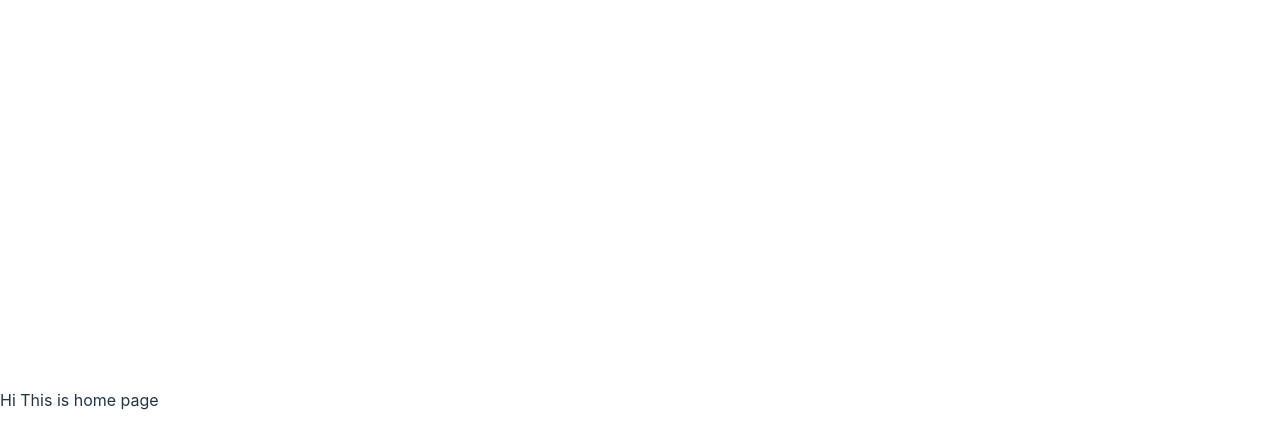
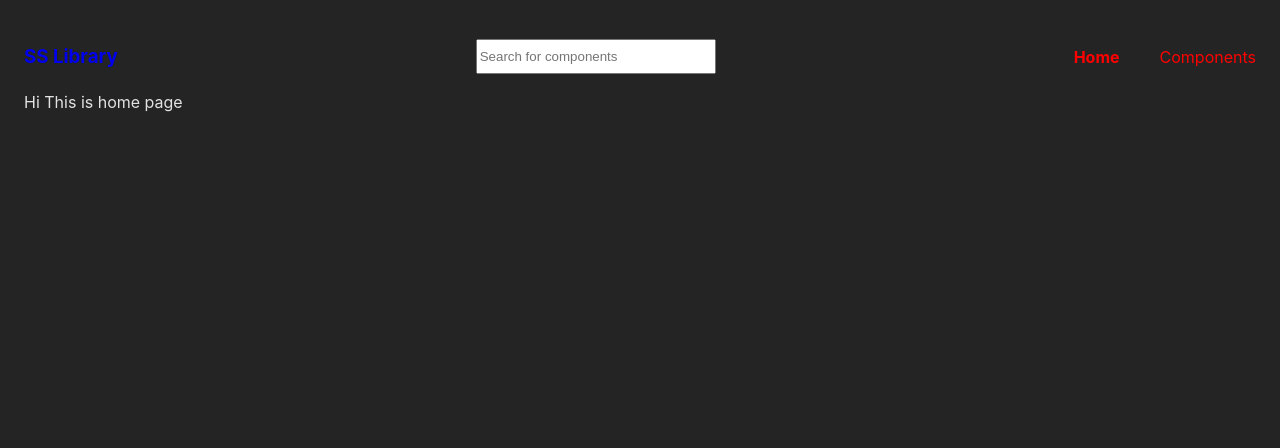
Before and after one commit to Kesharvani/component-library, a React (Vite) app: page / in a window 1280 px wide. Shown: the top 448 px of the page. Built offline with nearby package versions, Linux system fonts and the light colour scheme.

Commit message:
feat:added header in home page

```diff
--- a/src/App.jsx
+++ b/src/App.jsx
@@ -1,11 +1,17 @@
 import { Route, Routes } from "react-router-dom";
 import Home from "./pages/home/Home";
+import Header from "./common/header/Header";
 function App() {
   return (
     <>
-      <Routes>
-        <Route path="/" element={<Home />} />
-      </Routes>
+      <div>
+        <Header />
+      </div>
+      <div>
+        <Routes>
+          <Route path="/" element={<Home />} />
+        </Routes>
+      </div>
     </>
   );
 }
--- /dev/null
+++ b/src/common/header/Header.css
@@ -0,0 +1,29 @@
+.header{
+    display: flex;
+    align-items: center;
+    justify-content: space-between;
+}
+.header>input{
+    display:none
+}
+.navigations{
+    display: flex;
+    gap: 0.5rem;
+}
+.navLink{
+    text-decoration: none;
+}
+.logo{
+    text-decoration: none;
+}
+
+@media screen and (min-width: 768px) {
+    .header>input{
+        display: block;
+        width: 15rem;
+        height: 2.2rem;
+    }
+    .navigations{
+        gap: 2.5rem;
+    }
+}
--- /dev/null
+++ b/src/common/header/Header.jsx
@@ -0,0 +1,41 @@
+import React from "react";
+import "./Header.css";
+import { Link, NavLink } from "react-router-dom";
+import { AiOutlineSearch } from "react-icons/ai";
+export default function Header() {
+  return (
+    <header className="header">
+      <Link to="/" className="logo">
+        <h3>SS Library</h3>
+      </Link>
+      <input type="search" placeholder="Search for components" />
+
+      <div className="navigations">
+        <NavLink
+          to="/"
+          style={({ isActive, isPending }) => {
+            return {
+              fontWeight: isActive ? "bold" : "",
+              color: isPending ? "black" : "red",
+            };
+          }}
+          className="navLink"
+        >
+          Home
+        </NavLink>
+        <NavLink
+          to="/components"
+          style={({ isActive, isPending }) => {
+            return {
+              fontWeight: isActive ? "bold" : "",
+              color: isPending ? "black" : "red",
+            };
+          }}
+          className="navLink"
+        >
+          Components
+        </NavLink>
+      </div>
+    </header>
+  );
+}
--- a/src/index.css
+++ b/src/index.css
@@ -12,58 +12,5 @@
   -webkit-font-smoothing: antialiased;
   -moz-osx-font-smoothing: grayscale;
   -webkit-text-size-adjust: 100%;
+  padding: 1rem;
 }
-
-a {
-  font-weight: 500;
-  color: #646cff;
-  text-decoration: inherit;
-}
-a:hover {
-  color: #535bf2;
-}
-
-body {
-  margin: 0;
-  display: flex;
-  place-items: center;
-  min-width: 320px;
-  min-height: 100vh;
-}
-
-h1 {
-  font-size: 3.2em;
-  line-height: 1.1;
-}
-
-button {
-  border-radius: 8px;
-  border: 1px solid transparent;
-  padding: 0.6em 1.2em;
-  font-size: 1em;
-  font-weight: 500;
-  font-family: inherit;
-  background-color: #1a1a1a;
-  cursor: pointer;
-  transition: border-color 0.25s;
-}
-button:hover {
-  border-color: #646cff;
-}
-button:focus,
-button:focus-visible {
-  outline: 4px auto -webkit-focus-ring-color;
-}
-
-@media (prefers-color-scheme: light) {
-  :root {
-    color: #213547;
-    background-color: #ffffff;
-  }
-  a:hover {
-    color: #747bff;
-  }
-  button {
-    background-color: #f9f9f9;
-  }
-}
```
